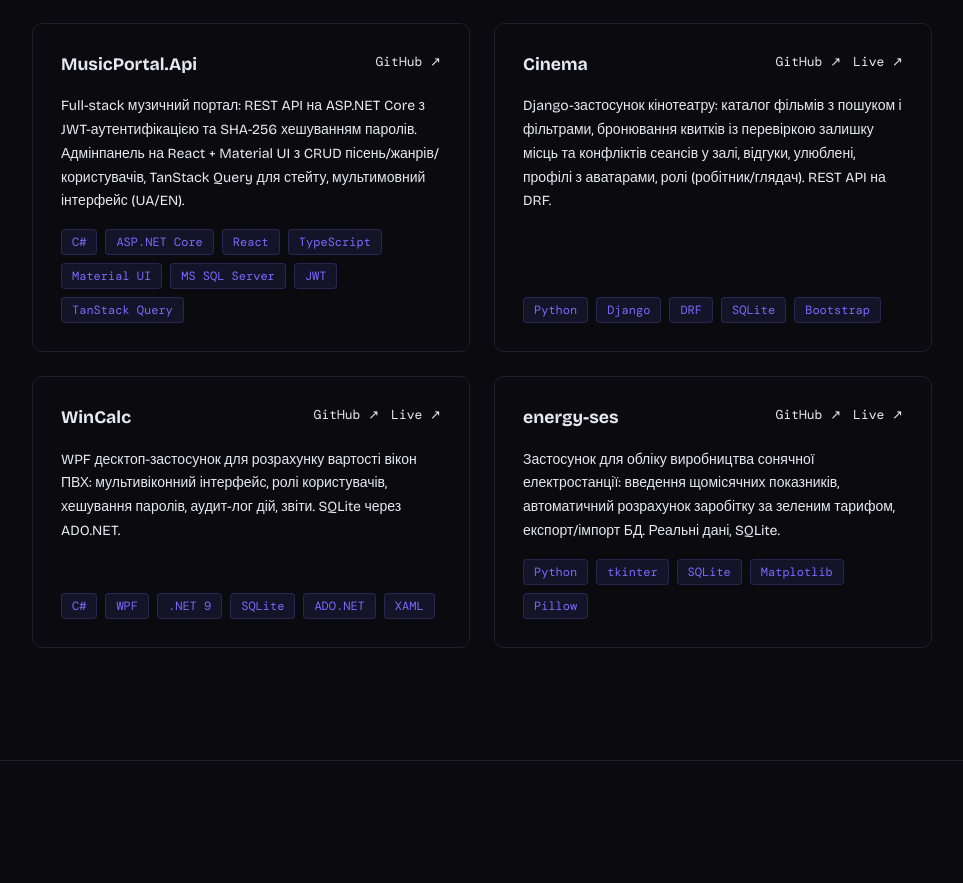
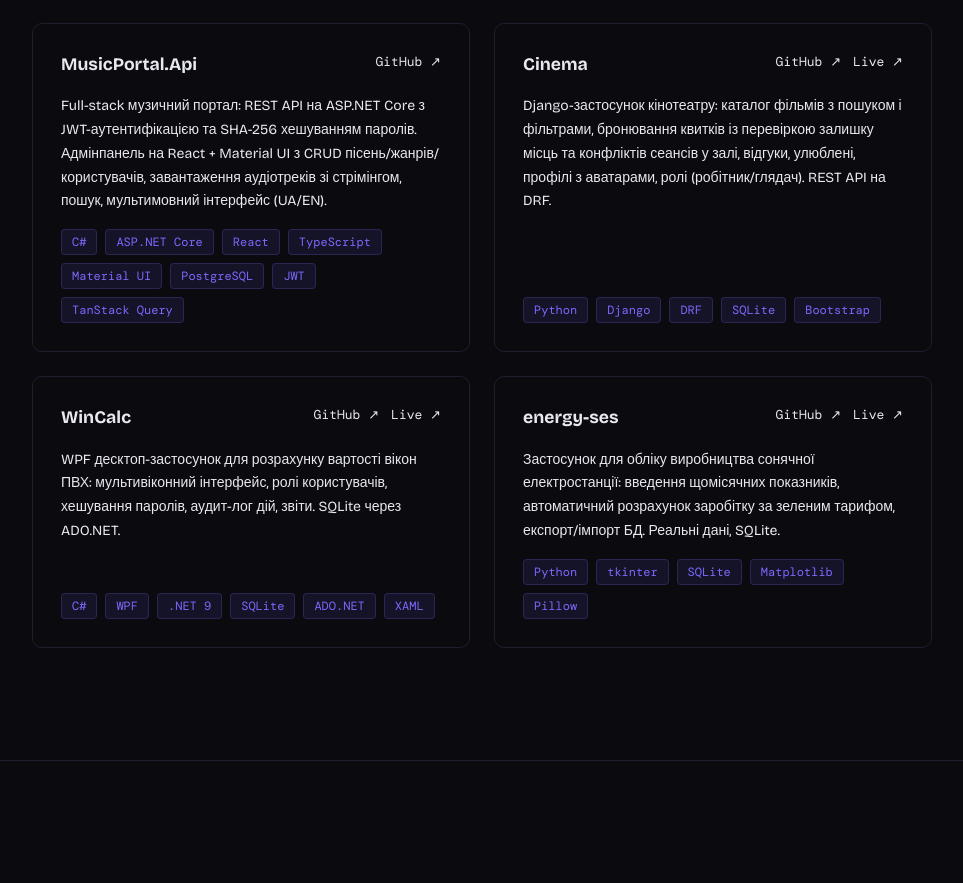
Before and after one commit to arikc79/portfolio, a React app: page / in a window 1280 px wide. Shown: the part 2667-3550 px from the top of the page, without its empty margins (158-1121 px from the left). Built offline with nearby package versions, Linux system fonts and the light colour scheme; the HTML template or start-up script is replaced by a standard one; a web font is replaced by a local one.

Commit message:
Update MusicPortal description: audio upload, streaming, PostgreSQL

```diff
--- a/src/data/projects.ts
+++ b/src/data/projects.ts
@@ -26,8 +26,8 @@ export const projects: Project[] = [
   {
     title: 'MusicPortal.Api',
     description:
-      'Full-stack музичний портал: REST API на ASP.NET Core з JWT-аутентифікацією та SHA-256 хешуванням паролів. Адмінпанель на React + Material UI з CRUD пісень/жанрів/користувачів, TanStack Query для стейту, мультимовний інтерфейс (UA/EN).',
-    stack: ['C#', 'ASP.NET Core', 'React', 'TypeScript', 'Material UI', 'MS SQL Server', 'JWT', 'TanStack Query'],
+      'Full-stack музичний портал: REST API на ASP.NET Core з JWT-аутентифікацією та SHA-256 хешуванням паролів. Адмінпанель на React + Material UI з CRUD пісень/жанрів/користувачів, завантаження аудіотреків зі стрімінгом, пошук, мультимовний інтерфейс (UA/EN).',
+    stack: ['C#', 'ASP.NET Core', 'React', 'TypeScript', 'Material UI', 'PostgreSQL', 'JWT', 'TanStack Query'],
     github: 'https://github.com/arikc79/MusicPortal.Api',
   },
   {
```
